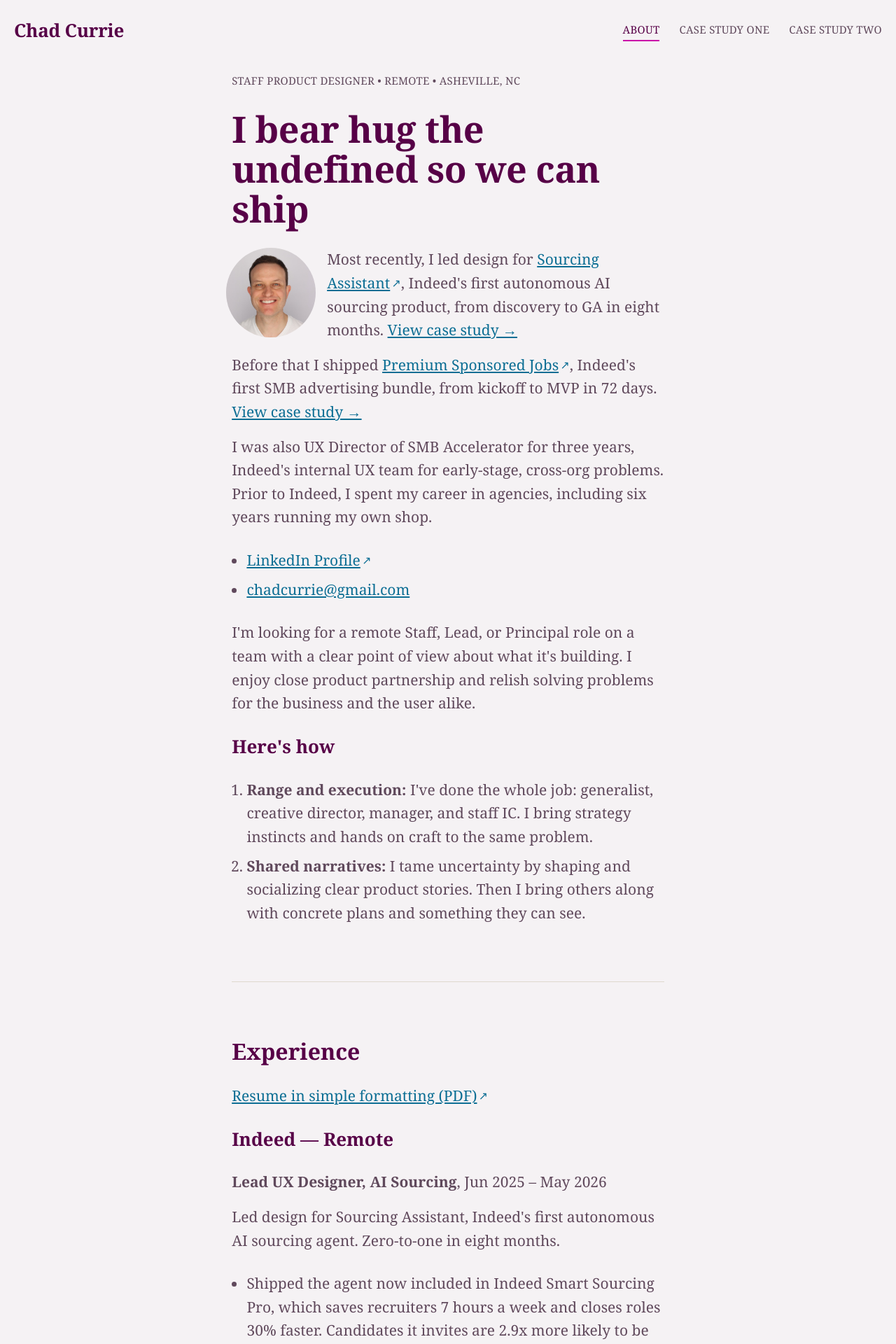
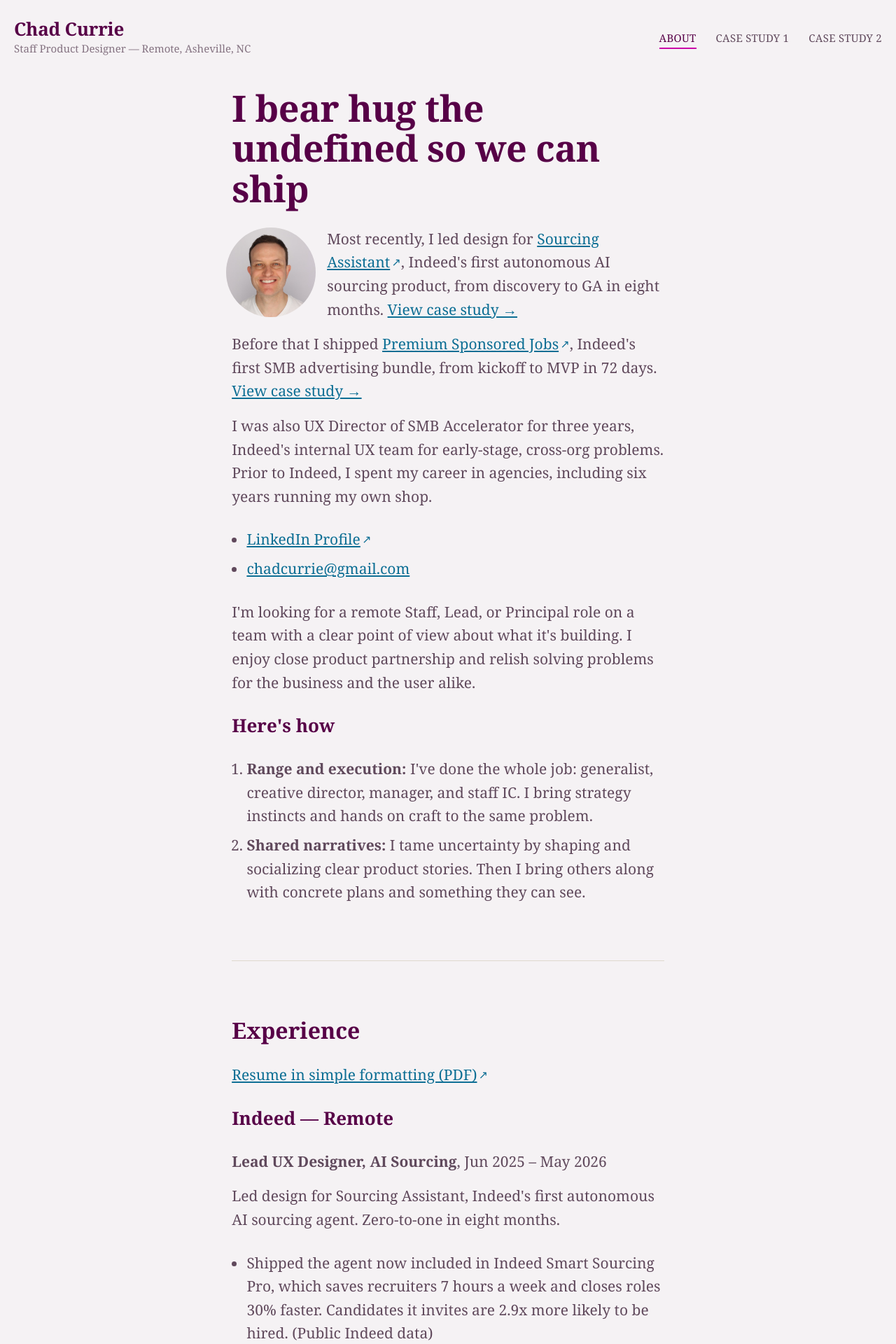
Before and after one commit to chadcurrie/chadcurrie.com, a Jekyll site: the page built from index.html, in a window 1280 px wide. Shown: the top 1920 px of the page at 70% size. Built offline with Jekyll 4.4.1, drawn with Linux system fonts in a browser that asks for light colours; some web fonts are replaced.

Commit message:
Replace per-page eyebrows with masthead caption; shorten case study labels
- Drop the eyebrow pattern (was competing with nav on mobile) in favor
  of a small caption under the masthead name, styled like a figcaption
- Rename case-study-one/two to case-study-1/2 and shorten nav labels
  to "Case Study 1"/"Case Study 2" so the nav fits on one line on phones

Co-Authored-By: Claude Sonnet 5 <noreply@anthropic.com>

```diff
--- a/_config.yml
+++ b/_config.yml
@@ -10,10 +10,10 @@ permalink: pretty
 nav:
   - title: About
     url: /
-  - title: Case Study One
-    url: /case-study-one/
-  - title: Case Study Two
-    url: /case-study-two/
+  - title: Case Study 1
+    url: /case-study-1/
+  - title: Case Study 2
+    url: /case-study-2/
 
 exclude:
   - README.md
--- a/_includes/masthead.html
+++ b/_includes/masthead.html
@@ -1,6 +1,7 @@
 <header class="masthead">
   <div class="masthead__identity">
     <p class="masthead__name"><a href="{{ '/' | relative_url }}">Chad Currie</a></p>
+    <p class="masthead__caption">Staff Product Designer — Remote, Asheville, NC</p>
   </div>
   <nav class="masthead__nav" aria-label="Primary">
     {% for item in site.nav %}
--- a/assets/css/style.css
+++ b/assets/css/style.css
@@ -137,6 +137,16 @@ a[target="_blank"]::after {
   text-decoration: none;
 }
 
+/* Same typographic treatment as a figcaption — small, muted, quiet —
+   so it reads as a caption on the name rather than competing with it
+   or with the nav. */
+.masthead__caption {
+  margin-top: 0.2rem;
+  font-size: var(--text-2);
+  color: var(--color-fg);
+  opacity: 0.75;
+}
+
 .masthead__nav {
   display: flex;
   flex-wrap: wrap;
@@ -234,10 +244,9 @@ a[target="_blank"]::after {
 .prose p, .prose li { font-size: var(--text-4); }
 
 /* .prose p above (class+element) outranks a bare utility class like
-   .eyebrow or .stat__value on specificity alone, no matter where either
-   rule sits in the file — these re-assert their own size when nested
-   inside .prose. */
-.prose p.eyebrow { font-size: var(--text-2); }
+   .stat__value on specificity alone, no matter where either rule sits
+   in the file — these re-assert their own size when nested inside
+   .prose. */
 .prose p.stat__value { font-size: var(--text-7); }
 .prose p.stat__label { font-size: var(--text-2); }
 
@@ -372,16 +381,6 @@ a[target="_blank"]::after {
   box-shadow: var(--shadow-soft);
 }
 
-/* =========================================================================
-   EYEBROW (small label line above a heading)
-   ========================================================================= */
-
-.eyebrow {
-  font-size: var(--text-2);
-  letter-spacing: 0.02em;
-  text-transform: uppercase;
-  color: var(--color-fg);
-}
 
 /* =========================================================================
    STAT ROW (impact numbers, side by side)
--- a/case-study-one/index.html
+++ b/case-study-1/index.html
@@ -1,13 +1,12 @@
 ---
 layout: default
-title: Case Study One
+title: Case Study 1
 image: /assets/images/case-study-one/ai-sourcing-thumb.jpg
 description: "How I took Indeed's first autonomous AI sourcing agent from zero to GA in eight months, balancing activation against match quality."
 ---
 
 
 <div class="prose">
-  <p class="eyebrow">Case Study One</p>
   <h1>Indeed AI Sourcing Agent</h1>
   <p>I designed Indeed's first autonomous sourcing agent from zero to GA in eight months.</p>
 </div>
--- a/case-study-two/index.html
+++ b/case-study-2/index.html
@@ -1,13 +1,12 @@
 ---
 layout: default
-title: Case Study Two
+title: Case Study 2
 image: /assets/images/case-study-two/premium-thumb.jpg
 description: "How I shipped Indeed's first premium advertising bundle in 72 days, now a primary driver of US revenue growth."
 ---
 
 
 <div class="prose">
-  <p class="eyebrow">Case Study Two</p>
   <h1>Indeed Premium Sponsored Jobs</h1>
   <p>In 72 days, I shipped the premium product that changed how Indeed sells.</p>
 </div>
--- a/index.html
+++ b/index.html
@@ -6,14 +6,13 @@ description: "Chad Currie is a Staff Product Designer who ships ambiguous zero-t
 ---
 
 <div class="prose">
-  <p class="eyebrow">Staff Product Designer • Remote • Asheville, NC</p>
   <h1>I bear hug the undefined so we can ship</h1>
 
   <img class="headshot" src="{{ '/assets/images/about/chad-currie.jpeg' | relative_url }}" alt="Chad Currie">
 
-  <p>Most recently, I led design for <a href="https://www.indeed.com/employers/solutions/smart-sourcing" target="_blank" rel="noopener noreferrer">Sourcing Assistant</a>, Indeed's first autonomous AI sourcing product, from discovery to GA in eight months. <a href="{{ '/case-study-one/' | relative_url }}">View case study →</a></p>
+  <p>Most recently, I led design for <a href="https://www.indeed.com/employers/solutions/smart-sourcing" target="_blank" rel="noopener noreferrer">Sourcing Assistant</a>, Indeed's first autonomous AI sourcing product, from discovery to GA in eight months. <a href="{{ '/case-study-1/' | relative_url }}">View case study →</a></p>
 
-  <p>Before that I shipped <a href="https://www.indeed.com/employers/hiring-solutions/premium-sponsored-jobs" target="_blank" rel="noopener noreferrer">Premium Sponsored Jobs</a>, Indeed's first SMB advertising bundle, from kickoff to MVP in 72 days. <a href="{{ '/case-study-two/' | relative_url }}">View case study →</a></p>
+  <p>Before that I shipped <a href="https://www.indeed.com/employers/hiring-solutions/premium-sponsored-jobs" target="_blank" rel="noopener noreferrer">Premium Sponsored Jobs</a>, Indeed's first SMB advertising bundle, from kickoff to MVP in 72 days. <a href="{{ '/case-study-2/' | relative_url }}">View case study →</a></p>
 
   <p>I was also UX Director of SMB Accelerator for three years, Indeed's internal UX team for early-stage, cross-org problems. Prior to Indeed, I spent my career in agencies, including six years running my own shop.</p>
 
```
